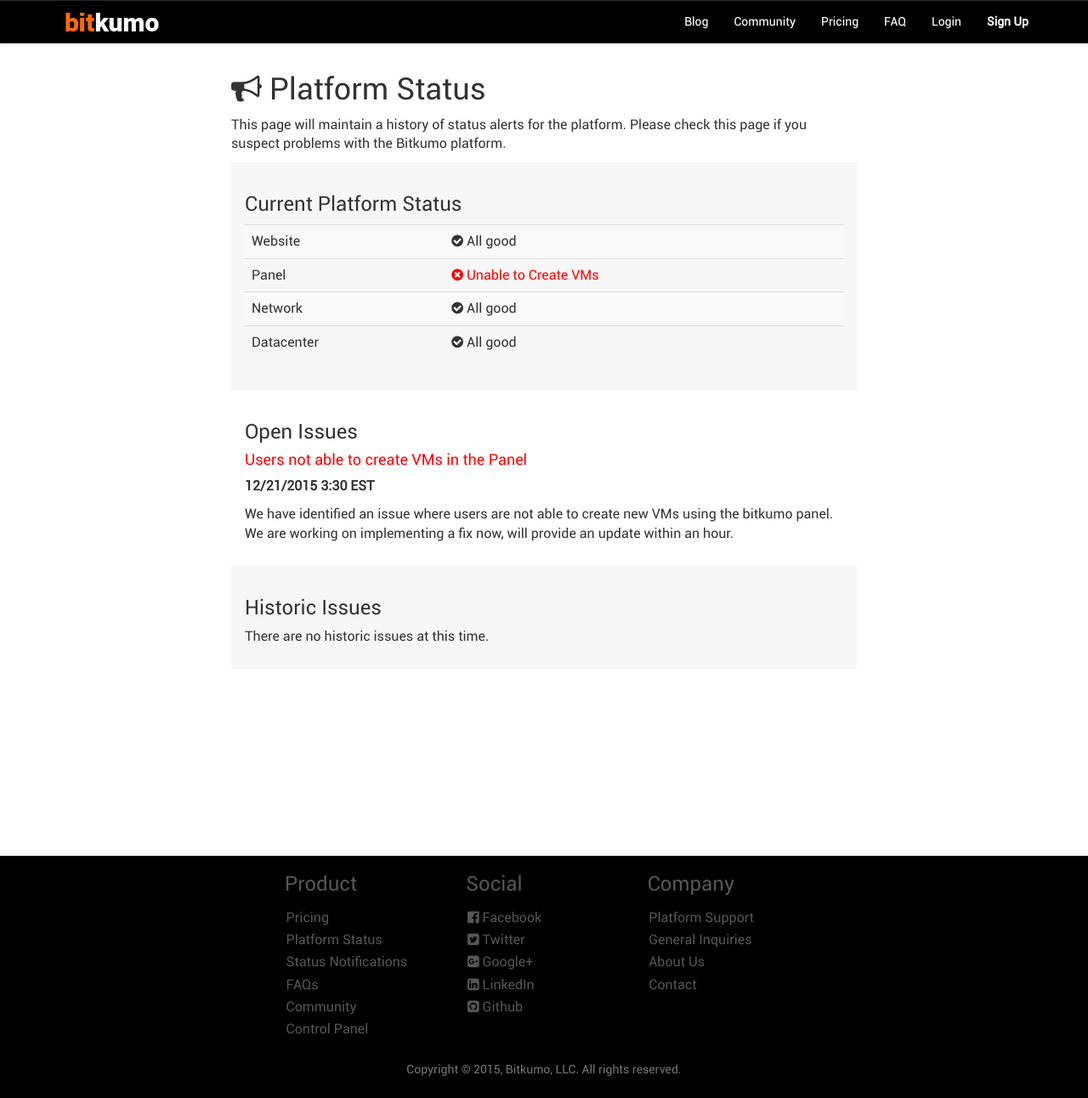
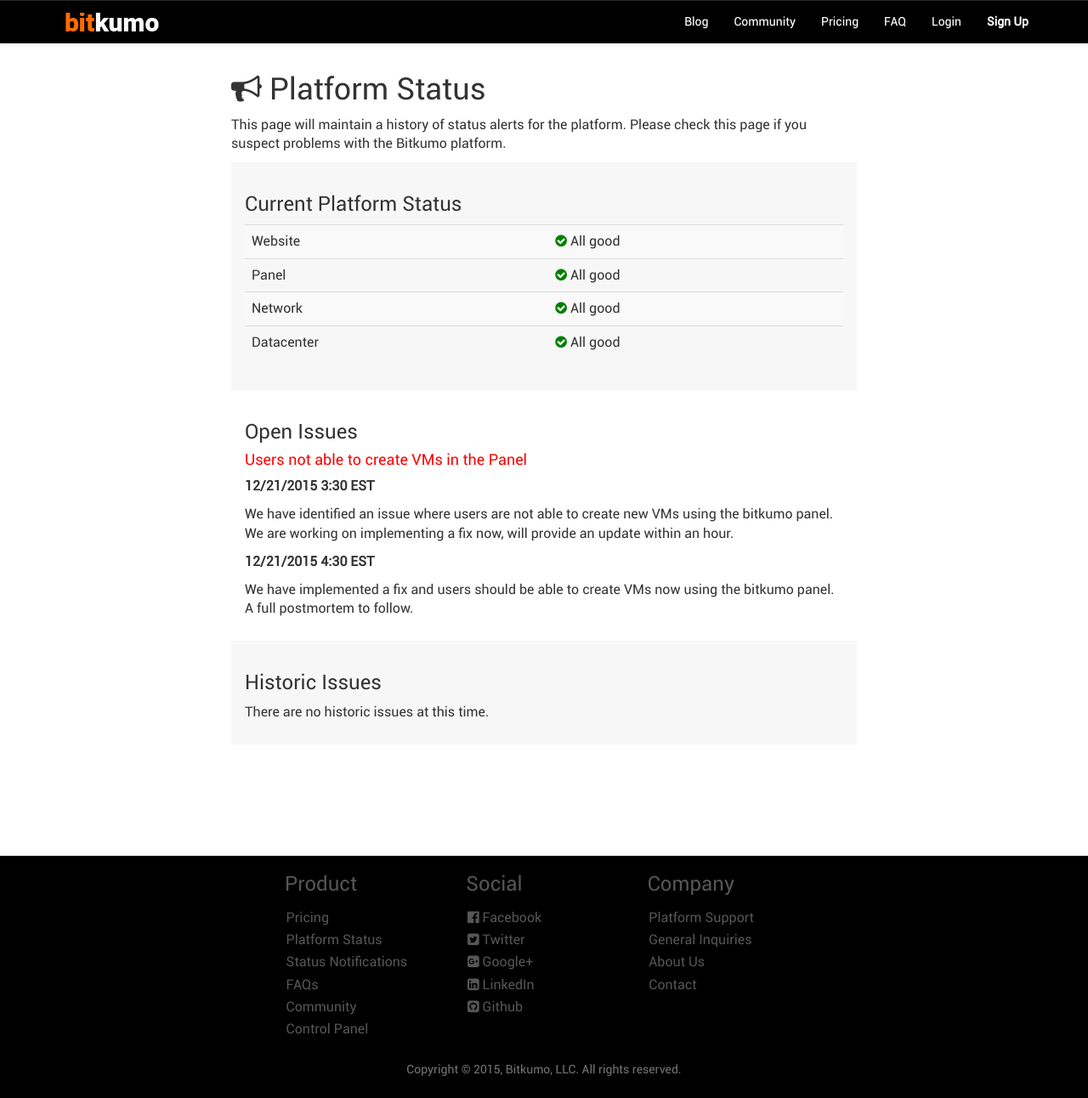
Before and after one commit to silverp1/bitkumo-website, a Jekyll site: the page built from status.html, in a window 1280 px wide and 1292 px high. Shown: the whole window at 85% size. Built offline with Jekyll 4.4.1, drawn with Linux system fonts in a browser that asks for light colours; nearby versions of some CDN libraries.

Commit message:
Update Status

```diff
--- a/css/main.scss
+++ b/css/main.scss
@@ -498,6 +498,10 @@
 
 /* Status */
 
+.good {
+    color: green;
+}
+
 .critical {
     color: red;
 }
--- a/status.html
+++ b/status.html
@@ -12,19 +12,19 @@
       <table class="table table-striped table-hilight">
         <tr>
           <td>Website</td>
-          <td><i class="fa fa-check-circle"></i> All good</td>
+          <td><i class="good fa fa-check-circle"></i> All good</td>
         </tr>
         <tr>
           <td>Panel</td>
-          <td class="critical"><i class="fa fa-times-circle"></i> Unable to Create VMs</td>
+          <td><i class="good fa fa-check-circle"></i> All good</td>
         </tr>
         <tr>
           <td>Network</td>
-          <td><i class="fa fa-check-circle"></i> All good</td>
+          <td><i class="good fa fa-check-circle"></i> All good</td>
         </tr>
         <tr>
           <td>Datacenter</td>
-          <td><i class="fa fa-check-circle"></i> All good</td>
+          <td><i class="good fa fa-check-circle"></i> All good</td>
         </tr>
       </table>
     </div>
@@ -34,6 +34,10 @@
       <h4 class="critical"> Users not able to create VMs in the Panel </h4>
       <p><b> 12/21/2015 3:30 EST </b></p>
       <p> We have identified an issue where users are not able to create new VMs using the bitkumo panel. We are working on implementing a fix now, will provide an update within an hour. </p>
+
+      <p><b> 12/21/2015 4:30 EST </b></p>
+      <p> We have implemented a fix and users should be able to create VMs now using the bitkumo panel. A full postmortem to follow. </p>
+
       <!--
       <p>There are no open or outstanding issues at this time.</p>
       -->
```
